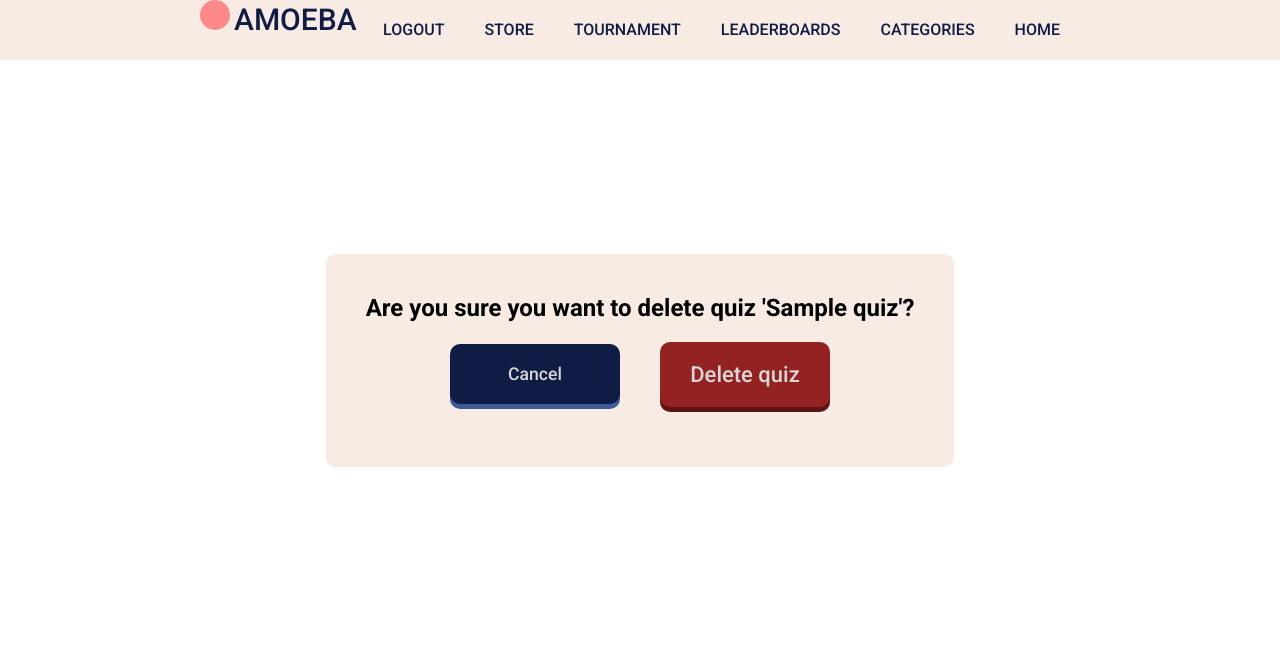
After one commit to ShenLynn/Amoeba-Quiz-Website, a Flask app: page /deletequiz/1 in a window 1280 px wide. The commit adds this page. Shown: the top 659 px of the page. Run offline with Flask 2, Linux system fonts and the light colour scheme; a user stored in the database is signed in; tables that the repository leaves empty hold one stand-in row (values such as "Sample post").

Commit message:
added ability for admins to delete quizes. clicking a quiz now takes a user to the appropriate quiz page.

```diff
--- a/cits3403proj/app/forms.py
+++ b/cits3403proj/app/forms.py
@@ -12,3 +12,6 @@ class LoginForm(FlaskForm):
   username = StringField('Username', validators=[DataRequired()])
   password = PasswordField('Password', validators=[DataRequired()])
   submitLogin = SubmitField('Log in')
+
+class DeleteQuizForm(FlaskForm):
+  submitDelete = SubmitField('Delete quiz')
--- a/cits3403proj/app/models.py
+++ b/cits3403proj/app/models.py
@@ -14,7 +14,7 @@ class User(UserMixin, db.Model):
   password_hash = db.Column(db.String(128))
   posted_quizes = db.relationship('Quiz', backref = 'postedby', lazy = 'dynamic')
   attempts = db.relationship('Attempt', backref = 'user', lazy = 'dynamic')
-  is_admin = db.Column(db.Boolean, unique=False, default=False)
+  is_admin = db.Column(db.Boolean, default=False, nullable=False)
 
   def set_password(self, password):
     self.password_hash = generate_password_hash(password)
--- a/cits3403proj/app/routes.py
+++ b/cits3403proj/app/routes.py
@@ -1,6 +1,6 @@
 from flask import render_template, flash, redirect, url_for, request, json
 from app import app, forms, db
-from app.forms import SignupForm, LoginForm
+from app.forms import SignupForm, LoginForm, DeleteQuizForm
 from app.models import User, Attempt, Quiz
 from flask_login import current_user, login_user, logout_user, login_required
 from werkzeug.urls import url_parse
@@ -50,11 +50,11 @@ def signup_login():
 @app.route('/logout')
 def logout():
   logout_user()
-  return redirect(url_for('index'))
+  return redirect(url_for('signup_login'))
 
-@app.route('/quiz', methods=['POST', 'GET'])
-def quiz():
-
+@app.route('/quiz/<quizid>', methods=['POST', 'GET'])
+def quiz(quizid):
+  quiz = Quiz.query.filter_by(id=quizid).first()
   questionset = {
     "questions":[
     {
@@ -88,7 +88,7 @@ def quiz():
     },
   ]
   }
-  return render_template('quiz.html', questionset=questionset)
+  return render_template('quiz.html', questionset=questionset, quizname=quiz.quizname, quizcat=quiz.category)
 
 #quiz categories page
 @app.route('/categories', methods=['GET', 'POST'])
@@ -101,6 +101,20 @@ def categories():
     quizdic[category] = Quiz.query.filter_by(category=category).all()
 
   return render_template('categories.html', catlist=catlist, quizdic=quizdic)
+
+#admin view that allows them to delete quizes
+@app.route('/deletequiz/<quizid>', methods=['GET','POST'])
+def deletequiz(quizid):
+  if(current_user.is_admin==False):
+    return redirect(url_for('index')) #do not allow non-admin users to visit this page.
+  quiz = Quiz.query.filter_by(id=quizid).first()
+  delquizform = DeleteQuizForm()
+  confirmed = False
+  if delquizform.submitDelete.data and delquizform.validate_on_submit():
+    db.session.delete(quiz)
+    db.session.commit()
+    confirmed = True
+  return render_template('delete_quiz.html', quiz=quiz, delquizform=delquizform, confirmed=confirmed)
 
 #page for testing functionality of 'attempt' table
 @app.route('/pretendattempts', methods=['GET','POST'])
--- /dev/null
+++ b/cits3403proj/app/templates/delete_quiz.html
@@ -0,0 +1,95 @@
+{% extends "template.html" %}
+{% block head %}
+<style>
+  .pageflex {
+    display:flex;
+    justify-content: center;
+    align-items: center;
+    height: 600px;
+  }
+
+  .formflex {
+    display: flex;
+    flex-direction: column;
+    justify-content: center;
+    align-items: center;
+    background-color: #f7ebe4;
+    border-radius: 10px;
+    padding: 40px;
+  }
+
+  .buttonflex {
+    display: flex;
+    justify-content: center;
+    align-items: center;
+  }
+  .formflex h2 {
+    text-align: center;
+  }
+
+  .deletebtn {
+    width: 170px;
+    padding: 20px;
+    background-color: #0f1c43;
+    color:rgb(216, 216, 216);
+    font-size: 1.1em;
+    box-shadow: 0px 5px rgb(61, 90, 153);
+    border:none;
+    outline:none;
+    border-radius: 10px;
+    margin: 20px;
+  }
+
+  .serious {
+    background-color: #942222;
+    box-shadow: 0px 5px #5f1313;
+  }
+  .deletebtn:hover {
+    color: white;
+  }
+
+  .deletebtn:active {
+    transform: translateY(3px);
+    box-shadow: 0px 2px rgb(61, 90, 153)
+  }
+  .formhidden {
+    display: none;
+  }
+
+</style>
+{% endblock %}
+{% block content %}
+  <div class="pageflex">
+    <div class="formflex">
+      <h2 class="tohide">Are you sure you want to delete quiz '{{ quiz.quizname }}'?</h2>
+      <h2 id="toshow" class="formhidden">Quiz '{{ quiz.quizname }}' has been deleted.</h2>
+      <div class="buttonflex">
+        <form method='post', action="{{ url_for('categories') }}">
+          <button id="cancelbtn" class="deletebtn">Cancel</button>
+        </form>
+        <form method='post' class="tohide">
+          {{ delquizform.hidden_tag() }}
+          <p>{{ delquizform.submitDelete(class_="deletebtn serious") }}</p>
+        </form>
+      </div>
+    </div>
+  </div>
+  <script>
+    var deleted = '{{ confirmed }}';
+
+    function showdeletion(status){
+      if(status==='True'){
+        var objs = document.getElementsByClassName('tohide');
+        var length = (objs !== null)? objs.length : 0;
+        var i;
+        for(i=0; i<length; i++){
+          objs[i].classList.add('formhidden');
+        }
+        document.getElementById('toshow').classList.remove('formhidden');
+        document.getElementById('cancelbtn').innerHTML='return';
+      }
+    }
+
+    showdeletion(deleted);
+  </script>
+{% endblock %}
--- a/cits3403proj/app/templates/quiz.html
+++ b/cits3403proj/app/templates/quiz.html
@@ -20,6 +20,7 @@
 />
 
 {% endblock %} {% block content %}
+<h2>This is quiz: {{ quizname }} from category: {{ quizcat }}</h2>
 <div class="quizcontent">
   <div class="amoeba_ball" id="amoebabody">
     <div class="amoeba_eye eye_left"></div>
```
Also changed, not shown: cits3403proj/app/templates/categories.html (+10 -1 lines), cits3403proj/migrations/versions/4f5562f2d743_users_table.py (deleted, +0 -38 lines), cits3403proj/migrations/versions/50443cf37be3_.py (deleted, +0 -28 lines), cits3403proj/migrations/versions/b410ac4555b4_new_db.py (renamed from cits3403proj/migrations/versions/9583639775c6_added_attempt_and_quiz_tables.py, +23 -7 lines), cits3403proj/migrations/versions/d248c7f25f80_added_unique_name_for_quiz_model.py (deleted, +0 -34 lines), cits3403proj/app.db.
